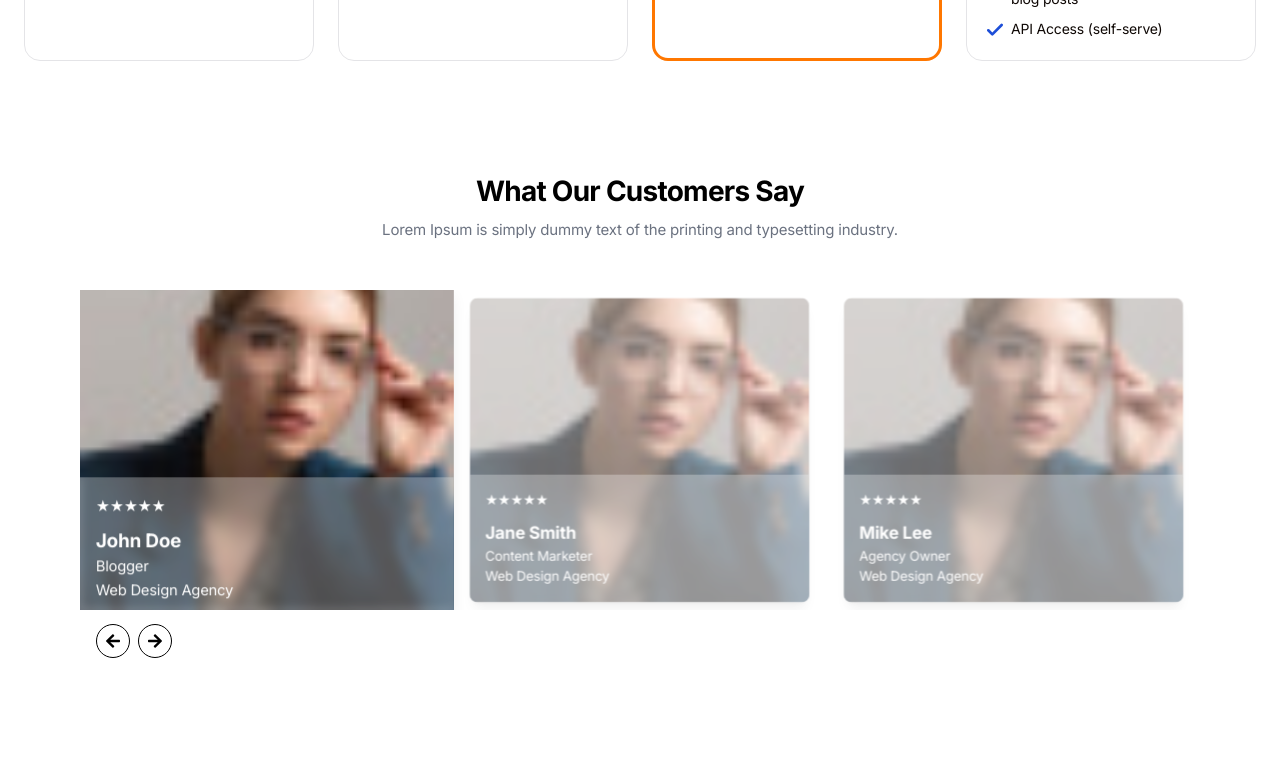
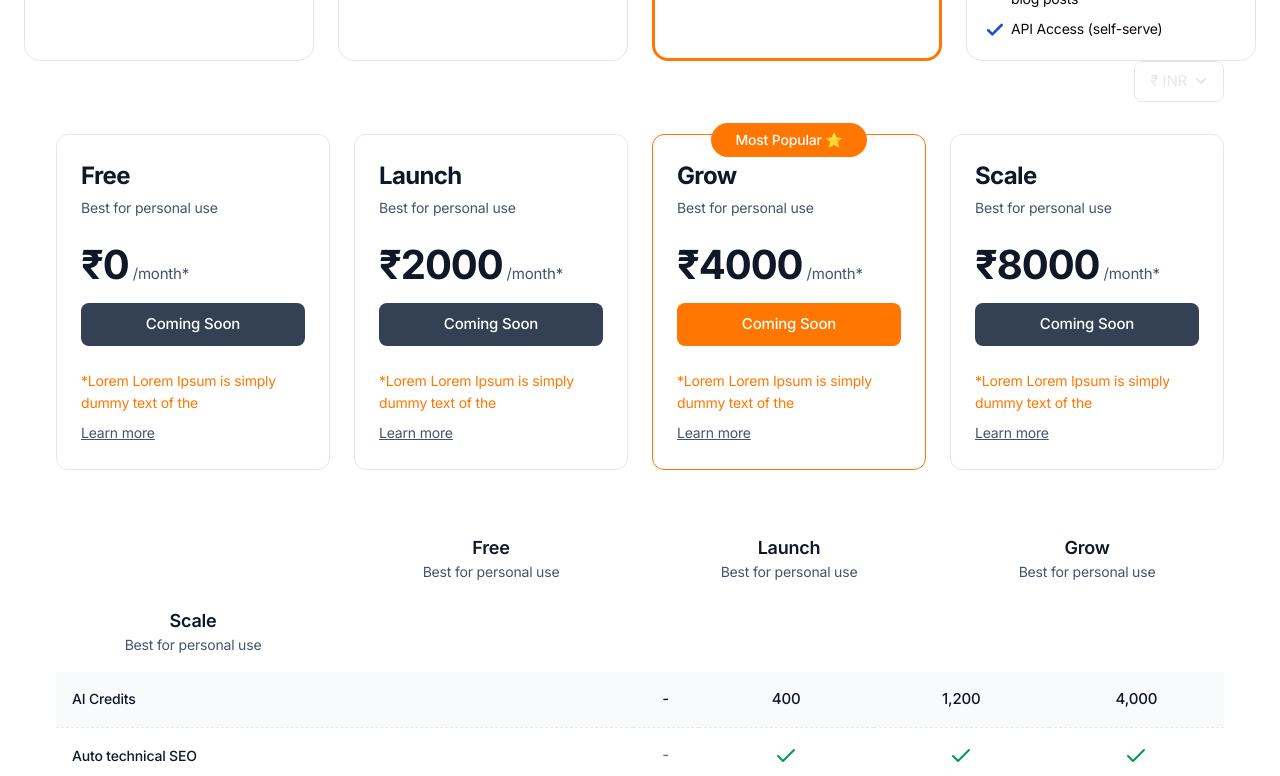
Before and after one commit to kavinrajsi/hyper-blog, a Next.js app: page / in a window 1280 px wide. Shown: the part 7300-8076 px from the top of the page. Built offline with nearby package versions, Linux system fonts and the light colour scheme.

Commit message:
pricing section second table

```diff
--- a/components/hero-pricing.tsx
+++ b/components/hero-pricing.tsx
@@ -5,6 +5,7 @@ import AvatarImg02 from "@/public/images/avatar-02.jpg";
 import AvatarImg03 from "@/public/images/avatar-03.jpg";
 import AvatarImg04 from "@/public/images/avatar-04.jpg";
 import PricingTable from "@/components/pricing-table";
+import NewPricingTable from "./new-pricing-table";
 
 export default function HeroPricing() {
   return (
@@ -31,6 +32,7 @@ export default function HeroPricing() {
               </div>
               {/* Pricing table */}
               <PricingTable />
+              <NewPricingTable />
             </div>
           </div>
       <div className="mx-auto max-w-7xl px-4 sm:px-6">
--- a/components/new-pricing-table.tsx
+++ b/components/new-pricing-table.tsx
@@ -35,10 +35,15 @@ const renderFeatureValue = (features: PlanFeatures, key: keyof PlanFeatures) =>
   const value = features[key];
   if (typeof value === 'boolean') {
     return value ? (
-      <FaCheck className="mx-auto text-green-500" />
+      <svg className="mx-auto" width="24" height="24" viewBox="0 0 24 24" fill="none">
+        <path d="M20 6L9 17L4 12" stroke="#039855" strokeWidth="2" strokeLinecap="round" strokeLinejoin="round"/>
+      </svg>
     ) : (
-      <span className="text-gray-400">-</span>
+      <span className="text-[#667085] font-medium">-</span>
     );
+  }
+  if (key === 'members' || key === 'pageviewsMonth' || key === 'postsMonth') {
+    return <span className="text-[#101828] font-medium">{value}</span>;
   }
   return value;
 };
@@ -145,14 +150,12 @@ export default function NewPricingTable() {
     <div className="max-w-[1200px] mx-auto px-4">
       {/* Currency Selector */}
       <div className="flex justify-end mb-8">
-        <select
-          value={currency}
-          onChange={(e) => setCurrency(e.target.value as 'INR' | 'USD')}
-          className="border border-gray-300 rounded-md px-3 py-2"
-        >
-          <option value="INR">INR</option>
-          <option value="USD">USD</option>
-        </select>
+        <button className="flex items-center gap-2 px-4 py-2 border border-gray-200 rounded-lg">
+          <span>₹ INR</span>
+          <svg width="12" height="12" viewBox="0 0 12 12" fill="none">
+            <path d="M2 4L6 8L10 4" stroke="currentColor" strokeWidth="2" strokeLinecap="round"/>
+          </svg>
+        </button>
       </div>
 
       {/* Pricing Grid */}
@@ -160,43 +163,59 @@ export default function NewPricingTable() {
         {plans.map((plan, index) => (
           <div
             key={plan.name}
-            className={`relative rounded-lg border ${
-              plan.isPopular ? 'border-orange-500' : 'border-gray-200'
+            className={`relative bg-white rounded-xl border ${
+              plan.isPopular ? 'border-[#FF7700]' : 'border-gray-200'
             } p-6`}
           >
             {plan.isPopular && (
               <div className="absolute -top-3 left-0 right-0 flex justify-center">
-                <span className="bg-orange-500 text-white px-4 py-1 rounded-full text-sm">
-                  Most Popular
+                <span className="bg-[#FF7700] text-white px-6 py-1.5 rounded-full text-sm font-medium">
+                  Most Popular ⭐️
                 </span>
               </div>
             )}
-            <h3 className="text-xl font-bold">{plan.name}</h3>
-            <p className="text-gray-600 text-sm">{plan.description}</p>
-            <div className="my-4">
-              <span className="text-3xl font-bold">{plan.price[currency]}</span>
-              <span className="text-gray-500">/month*</span>
+            <h3 className="text-2xl font-bold text-[#101828]">{plan.name}</h3>
+            <p className="text-[#475467] text-sm mt-1">{plan.description}</p>
+            <div className="mt-6 mb-4">
+              <span className="text-4xl font-bold text-[#101828]">{plan.price[currency]}</span>
+              <span className="text-[#475467] ml-1">/month*</span>
             </div>
-            <button className="w-full bg-gray-700 text-white rounded-md py-2 mb-6">
+            <button className={`w-full ${
+              plan.isPopular ? 'bg-[#FF7700]' : 'bg-[#344054]'
+            } text-white rounded-lg py-2.5 mb-6 font-medium`}>
               Coming Soon
             </button>
-            <p className="text-orange-500 mb-4">*Lorem Lorem Ipsum is simply dummy text of the</p>
-            <a href="#" className="text-gray-600 underline text-sm">Learn more</a>
+            <p className="text-[#FF7700] text-sm mb-2">*Lorem Lorem Ipsum is simply dummy text of the</p>
+            <a href="#" className="text-[#475467] text-sm hover:text-[#101828] underline">Learn more</a>
           </div>
         ))}
       </div>
 
       {/* Features Comparison Table */}
-      <div className="mt-12 overflow-x-auto">
+      <div className="mt-16 overflow-x-auto relative">
+        <div className="sticky top-0 bg-white z-10 pb-4">
+          <div className="grid grid-cols-4 gap-6">
+            <div></div>
+            {plans.map((plan) => (
+              <div key={plan.name} className="text-center">
+                <h4 className="text-lg font-semibold text-[#101828]">{plan.name}</h4>
+                <p className="text-[#475467] text-sm">{plan.description}</p>
+              </div>
+            ))}
+          </div>
+        </div>
         <table className="w-full">
-          <tbody>
-            {Object.entries(featureLabels).map(([key, label]) => (
-              <tr key={key} className="border-b">
-                <td className="py-4 font-medium">{label}</td>
+          <tbody className="divide-y divide-dashed divide-gray-200">
+            {Object.entries(featureLabels).map(([key, label], idx) => (
+              <tr key={key} className={`${idx % 2 === 0 ? 'bg-[#F9FAFB]' : 'bg-white'}`}>
+                <td className="py-4 px-4 font-medium text-[#101828] text-sm border-b border-dashed border-gray-200">
+                  {label}
+                </td>
                 {plans.map((plan) => (
-                  <td key={plan.name} className="py-4 text-center">
-                    {key === 'aiCredits' ? plan.aiCredits :
-                     renderFeatureValue(plan.features, key as keyof PlanFeatures)}
+                  <td key={plan.name} className="py-4 px-4 text-center border-b border-dashed border-gray-200">
+                    {key === 'aiCredits' ? (
+                      <span className="text-[#101828] font-medium">{plan.aiCredits}</span>
+                    ) : renderFeatureValue(plan.features, key as keyof PlanFeatures)}
                   </td>
                 ))}
               </tr>
--- a/components/pricing-home.tsx
+++ b/components/pricing-home.tsx
@@ -2,6 +2,8 @@ import Image from "next/image";
 import BlurredShape from "@/public/images/blurred-shape.svg";
 import TestimonialImage from "@/public/images/large-testimonial-01.jpg";
 import PricingTable from "@/components/pricing-table";
+          import NewPricingTable from '@/components/new-pricing-table';
+
 
 export default function PricingHome() {
   return (
@@ -21,6 +23,8 @@ export default function PricingHome() {
           </div>
           {/* Pricing table */}
           <PricingTable />
+
+<NewPricingTable />
         </div>
       </div>
     </section>
```
